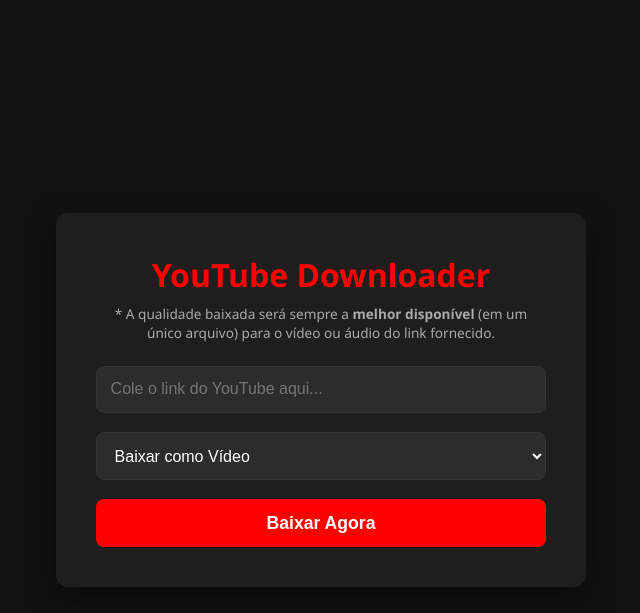
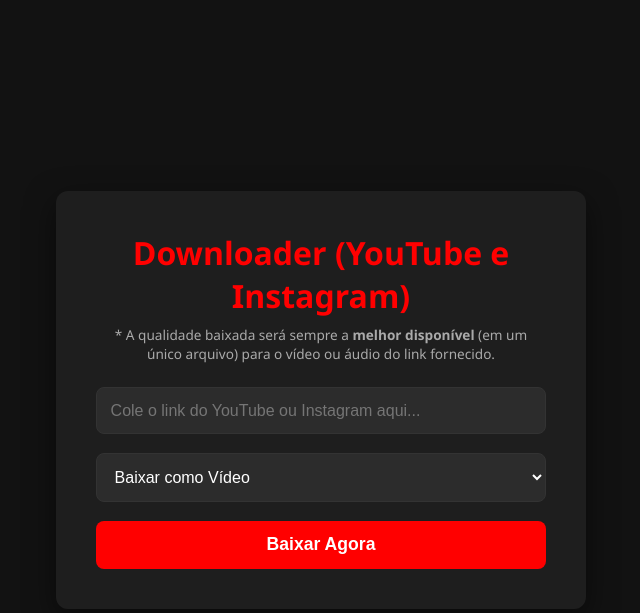
Before and after one commit to ikkimai/ytb_down, a Flask app: page / in a window 1280 px wide. Shown: the top 613 px of the page, without its empty margins (319-959 px from the left). Run offline with Flask 3, Linux system fonts and the light colour scheme.

Commit message:
atualização

```diff
--- a/templates/index.html
+++ b/templates/index.html
@@ -141,7 +141,7 @@
 </head>
 <body>
     <div class="container">
-        <h1>YouTube Downloader</h1>
+        <h1>Downloader (YouTube e Instagram)</h1>
         <div class="subtitle">* A qualidade baixada será sempre a <strong>melhor disponível</strong> (em um único arquivo) para o vídeo ou áudio do link fornecido.</div>
 
         <div id="success-msg" class="message success">
@@ -153,7 +153,7 @@
         </div>
 
         <form id="download-form" onsubmit="handleDownload(event)">
-            <input type="url" name="url" placeholder="Cole o link do YouTube aqui..." required>
+            <input type="url" name="url" placeholder="Cole o link do YouTube ou Instagram aqui..." required>
             <select name="format">
                 <option value="video">Baixar como Vídeo</option>
                 <option value="audio">Baixar Apenas Áudio</option>
```
Also changed, not shown: 2 other files.
